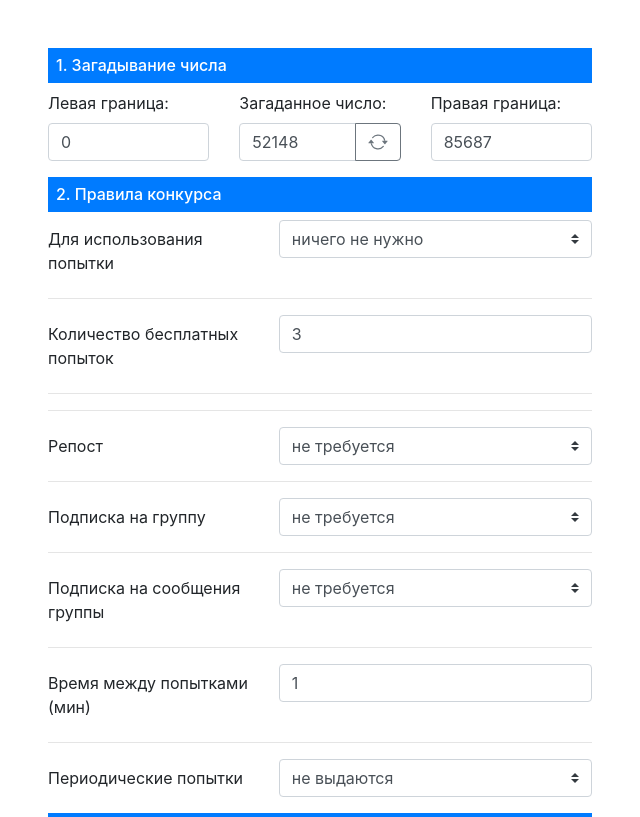
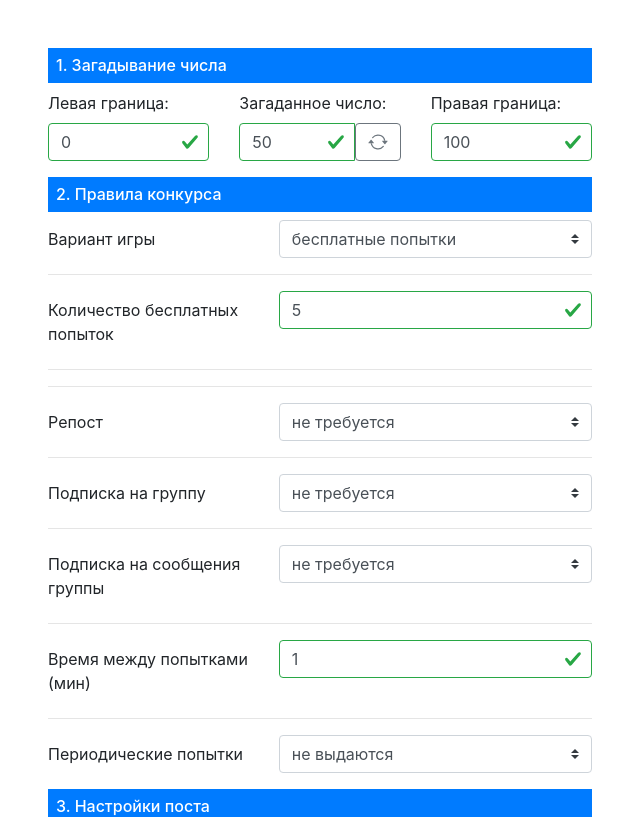
Before and after one commit to Tapha58/PedestalGames, a Vue app: page / in a window 1280 px wide. Shown: the top 817 px of the page, without its empty margins (0-640 px from the left). Built offline with nearby package versions, Linux system fonts and the light colour scheme.

Commit message:
24042020 1632

```diff
--- a/src/components/Guess the number.vue
+++ b/src/components/Guess the number.vue
@@ -6,24 +6,35 @@
         <div class="row">
             <div class="col-sm mb-3 mb-sm-0">
                 <label for="leftBorder">Левая граница:</label>
-                <b-form-input name="leftBorder" type="number" required list="input-list" id="leftBorder" v-model="min"></b-form-input>
+                <b-form-input name="leftBorder" :state="true" type="number" required list="input-list" id="leftBorder" v-model="min"></b-form-input>
             </div>
 
             <div class="col-sm mb-3 mb-sm-0">
                 <label for="selectNumber">Загаданное число:</label>
                 <b-input-group>
-                    <b-form-input name="selectNumber" id="selectNumber" type="number" min="" v-model="selectNumber"></b-form-input>
-                    <b-input-group-append>
-                        <b-button @click="randomNumber" variant="outline-secondary">
-                            <b-icon icon="arrow-repeat"></b-icon>
-                        </b-button>
-                    </b-input-group-append>
+
+                    <b-form-input name="selectNumber" :state="selectNumber" id="selectNumber" type="number" min="" v-model="select" aria-describedby="input-live-feedback"></b-form-input>
+                    <b-button @click="randomNumber" variant="outline-secondary">
+                        <b-icon icon="arrow-repeat"></b-icon>
+                    </b-button>
+                    <b-form-invalid-feedback id="input-live-feedback">
+                        Загаданное число вне диапазона
+                    </b-form-invalid-feedback>
+<!--                    <b-input-group-append>-->
+<!--                        <b-button @click="randomNumber" variant="outline-secondary">-->
+<!--                            <b-icon icon="arrow-repeat"></b-icon>-->
+<!--                        </b-button>-->
+<!--                    </b-input-group-append>-->
                 </b-input-group>
+
             </div>
 
             <div class="col-sm">
                 <label for="rightBorder">Правая граница:</label>
-                <b-form-input name="rightBorder" type="number" list="input-list" id="rightBorder" v-model="max"></b-form-input>
+                <b-form-input name="rightBorder" :state="rightBorder" type="number" list="input-list" id="rightBorder" v-model="max"></b-form-input>
+                <b-form-invalid-feedback id="input-live-feedback">
+                    Укажите число больше {{min}}
+                </b-form-invalid-feedback>
             </div>
 
 
@@ -38,13 +49,24 @@
         data() {
             return {
                 min: 0,
-                selectNumber: 52148,
-                max: 85687
+                select: 50,
+                max: 100
             }
         },
+        computed: {
+            rightBorder() {
+                return +this.min <= +this.max
+            },
+            selectNumber() {
+                if (+this.min <= +this.max)
+                    return (+this.select >= +this.min && +this.select <= +this.max)
+                else
+                    return true
+            },
+        },
         methods : {
-            randomNumber : function(){
-                this.selectNumber = Math.floor(+this.min + Math.random() * (+this.max + 1 - +this.min));
+            randomNumber : function() {
+                this.select = Math.floor(+this.min + Math.random() * (+this.max + 1 - +this.min));
             }
         }
     }
--- a/src/components/Rules.vue
+++ b/src/components/Rules.vue
@@ -5,13 +5,16 @@
         <h6 class="p-2 mb-2 bg-primary text-white">2. Правила конкурса</h6>
 
         <b-form-group
+                id="forUseAttemptLabel"
                 label-cols-sm="12"
                 label-cols-md="5"
-                label="Для использования попытки"
+                label="Вариант игры"
                 label-for="forUseAttempt"
         >
-            <b-form-select name="forUseAttempt" required id="forUseAttempt" v-model="selected3" :options="options1"></b-form-select>
+
+            <b-form-select id="forUseAttempt" v-model="forUseAttempt" :options="options1"></b-form-select>
         </b-form-group>
+<!--        <b-tooltip target="forUseAttemptLabel"  placement="topright">Бесплатные попытки - вариант бесплатной игры для участников. Бесплатные попытки + баланс рейтинга активности - вариант игры при котором после окончания бесплатных попыток, будут расходоваться платные попытки, за счет расходования баланса рейтинга активности.</b-tooltip>-->
 
         <hr>
 
@@ -21,30 +24,30 @@
             label="Количество бесплатных попыток"
             label-for="numberOfFreeAttempts"
         >
-            <b-form-input name="numberOfFreeAttempts" type="number" id="numberOfFreeAttempts" value="3"></b-form-input>
+            <b-form-input :state="numberOfFreeAttempts.length > 0" type="number" id="numberOfFreeAttempts" min="0" v-model="numberOfFreeAttempts"></b-form-input>
+
         </b-form-group>
 
         <hr>
 
-
         <b-form-group
-            v-show = "!(selected3 == 'a')"
+            v-show = "!(forUseAttempt == 'a')"
             label-cols-sm="12"
             label-cols-md="5"
             label="Количество платных попыток"
             label-for="numberOfPaidAttempts"
         >
-            <b-form-input name="numberOfPaidAttempts" type="number" id="numberOfPaidAttempts" value="3"></b-form-input>
+            <b-form-input :state="numberOfPaidAttempts.length > 0" type="number" id="numberOfPaidAttempts" min="1" v-model="numberOfPaidAttempts"></b-form-input>
         </b-form-group>
 
         <b-form-group
-                v-show = "!(selected3 == 'a')"
+                v-show = "!(forUseAttempt == 'a')"
                 label-cols-sm="12"
                 label-cols-md="5"
                 label="Цена попытки"
                 label-for="attemptPrice"
         >
-            <b-form-input name="attemptPrice" type="number" id="attemptPrice" value="3"></b-form-input>
+            <b-form-input :state="attemptPrice.length > 0" type="number" id="attemptPrice" min="1" v-model="attemptPrice"></b-form-input>
         </b-form-group>
 
         <hr>
@@ -55,17 +58,17 @@
             label="Репост"
             label-for="repost"
         >
-            <b-form-select name="repost" required id="repost" v-model="selected" :options="options2"></b-form-select>
+            <b-form-select id="repost" v-model="repost" :options="options2"></b-form-select>
         </b-form-group>
 
         <b-form-group
-            v-show = "selected == 'c'"
+            v-show = "repost == 'c'"
             label-cols-sm="12"
             label-cols-md="5"
             label="Попыток за репост"
             label-for="attemptsBehindRepost"
         >
-            <b-form-input name="attemptsBehindRepost" type="number" required id="attemptsBehindRepost" value="1"></b-form-input>
+            <b-form-input :state="attemptsBehindRepost.length > 0" type="number" required id="attemptsBehindRepost" min="1" v-model="attemptsBehindRepost"></b-form-input>
         </b-form-group>
 
         <hr>
@@ -76,17 +79,17 @@
             label="Подписка на группу"
             label-for="subscribingGroup"
         >
-            <b-form-select name="subscribingGroup" required id="subscribingGroup" v-model="selected1" :options="options2"></b-form-select>
+            <b-form-select name="subscribingGroup" id="subscribingGroup" v-model="subscribingGroup" :options="options2"></b-form-select>
         </b-form-group>
 
         <b-form-group
-            v-show = "selected1 == 'c'"
+            v-show = "subscribingGroup == 'c'"
             label-cols-sm="12"
             label-cols-md="5"
             label="Попыток за подписку"
             label-for="attemptsBehindSubscribingGroup"
         >
-            <b-form-input name="attemptsBehindSubscribingGroup" type="number" required id="attemptsBehindSubscribingGroup" value="1"></b-form-input>
+            <b-form-input :state="attemptsBehindSubscribingGroup.length > 0" v-model="attemptsBehindSubscribingGroup" type="number" id="attemptsBehindSubscribingGroup" min="1"></b-form-input>
         </b-form-group>
 
         <hr>
@@ -97,17 +100,17 @@
                 label="Подписка на сообщения группы"
                 label-for="subscribingGroupMessage"
         >
-            <b-form-select name="subscribingGroupMessage" required id="subscribingGroupMessage" v-model="selected2" :options="options2"></b-form-select>
+            <b-form-select id="subscribingGroupMessage" v-model="subscribingGroupMessage" :options="options2"></b-form-select>
         </b-form-group>
 
         <b-form-group
-                v-show = "selected2 == 'c'"
+                v-show = "subscribingGroupMessage == 'c'"
                 label-cols-sm="12"
                 label-cols-md="5"
                 label="Попыток за подписку"
                 label-for="attemptsBehindSubscribingGroupMessage"
         >
-            <b-form-input name="attemptsBehindSubscribingGroupMessage" type="number" required id="attemptsBehindSubscribingGroupMessage" value="1"></b-form-input>
+            <b-form-input  type="number" :state="attemptsBehindSubscribingGroupMessage.length > 0" v-model="attemptsBehindSubscribingGroupMessage" id="attemptsBehindSubscribingGroupMessage" min="1"></b-form-input>
         </b-form-group>
 
         <hr>
@@ -118,7 +121,7 @@
                 label="Время между попытками (мин)"
                 label-for="timeBetweenAttempts"
         >
-            <b-form-input name="timeBetweenAttempts" type="number" id="timeBetweenAttempts" value="1"></b-form-input>
+            <b-form-input :state="timeBetweenAttempts.length > 0" v-model="timeBetweenAttempts" type="number" id="timeBetweenAttempts" min="1"></b-form-input>
         </b-form-group>
 
         <hr>
@@ -129,17 +132,17 @@
                 label="Периодические попытки"
                 label-for="periodicAttempts"
         >
-            <b-form-select name="periodicAttempts" id="periodicAttempts" v-model="selected4" :options="options3"></b-form-select>
+            <b-form-select  id="periodicAttempts" v-model="periodicAttempts" :options="options3"></b-form-select>
         </b-form-group>
 
-        <div v-show="selected4 == 'b'">
+        <div v-show="periodicAttempts == 'b'">
             <b-form-group
                     label-cols-sm="12"
                     label-cols-md="5"
                     label="Количество попыток"
                     label-for="numberOfAttempts"
             >
-                <b-form-input name="numberOfAttempts" type="number" id="numberOfAttempts" value="3"></b-form-input>
+                <b-form-input :state="numberOfAttempts.length > 0" type="number" v-model="numberOfAttempts" id="numberOfAttempts" min="1"></b-form-input>
             </b-form-group>
 
             <b-form-group
@@ -148,7 +151,7 @@
                     label="Частота"
                     label-for="frequency"
             >
-                <b-form-input name="frequency" type="number" id="frequency" value="3"></b-form-input>
+                <b-form-input :state="frequency.length > 0" v-model="frequency" type="number" id="frequency" min="1"></b-form-input>
             </b-form-group>
 
             <b-form-group
@@ -157,7 +160,7 @@
                     label="Сколько раз"
                     label-for="howManyTimes"
             >
-                <b-form-input name="howManyTimes" type="number" id="howManyTimes" value="3"></b-form-input>
+                <b-form-input :state="howManyTimes.length > 0" v-model="howManyTimes" type="number" id="howManyTimes" min="1"></b-form-input>
             </b-form-group>
         </div>
 
@@ -170,20 +173,31 @@
 <script>
     export default {
         data: () => ({
-            selected: 'a',
-            selected1: 'a',
-            selected2: 'a',
-            selected3: 'a',
-            selected4: 'a',
+            repost: 'a',
+            subscribingGroup: 'a',
+            subscribingGroupMessage: 'a',
+            numberOfPaidAttempts: '4',
+            numberOfFreeAttempts: '5',
+            numberOfAttempts: '5',
+
+            attemptPrice: '10',
+            attemptsBehindSubscribingGroup: '1',
+            attemptsBehindSubscribingGroupMessage: '1',
+            timeBetweenAttempts: '1',
+            frequency: '1',
+            howManyTimes: '1',
+            forUseAttempt: 'a',
+            periodicAttempts: 'a',
+            attemptsBehindRepost: '3',
             options1: [
-                { value: 'a', text: 'ничего не нужно' },
-                { value: 'b', text: 'спишется рейтинг активности' },
-                { value: 'c', text: 'спишется баланс магазина' }
+                { value: 'a', text: 'бесплатные попытки' },
+                { value: 'b', text: 'бесплатные попытки + баланс рейтинга активности' },
+                { value: 'c', text: 'бесплатные попытки + баланс магазина' }
             ],
             options2: [
                 { value: 'a', text: 'не требуется' },
                 { value: 'b', text: 'требуется' },
-                { value: 'c', text: 'дает дополнительные попытки' }
+                { value: 'c', text: 'дает дополнительные бесплатные попытки' }
             ],
             options3: [
                 { value: 'a', text: 'не выдаются' },
```
